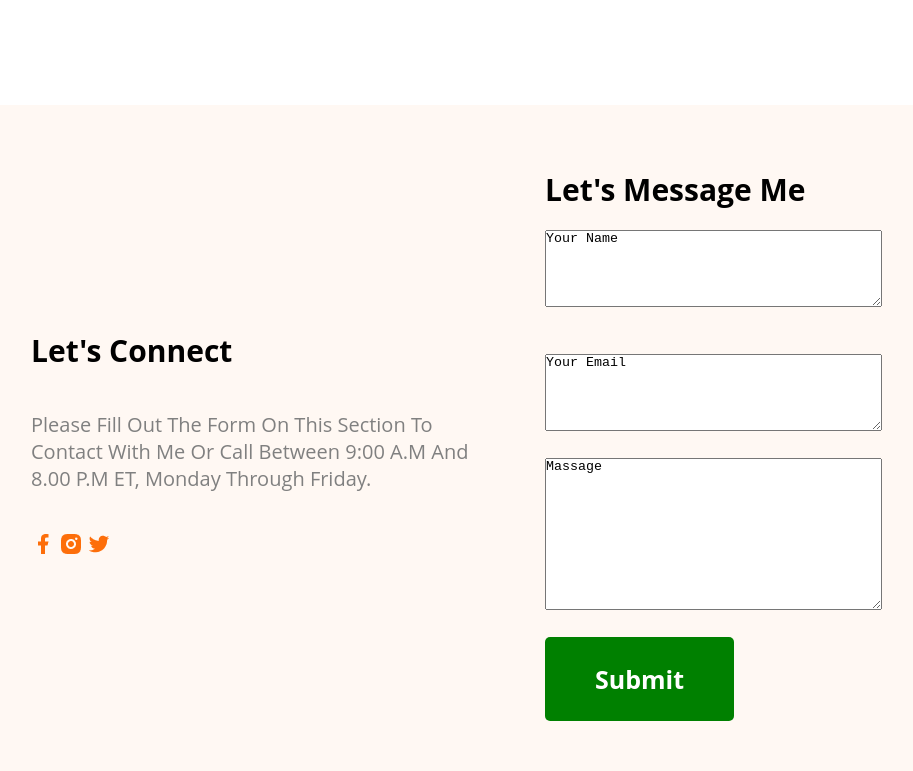
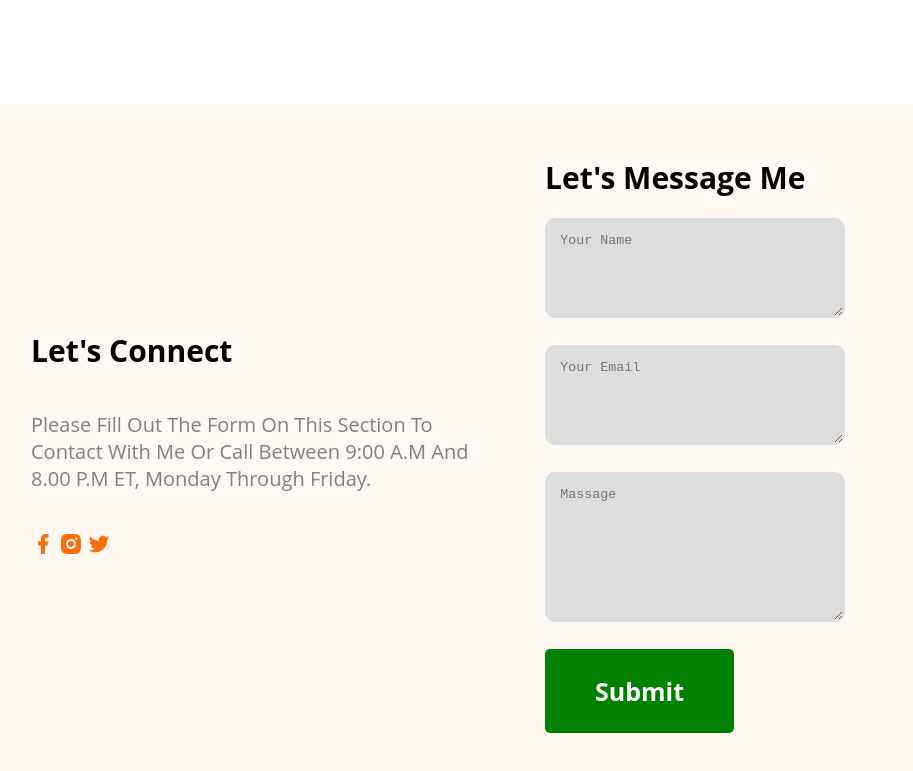
Before and after one commit to TALGAS123/Maryhardy-protfolio-project, a plain HTML site: page index.html in a window 1280 px wide. Shown: the part 3377-4148 px from the top of the page, without its empty margins (119-1032 px from the left). Drawn offline with Linux system fonts and the light colour scheme.

Commit message:
code added

```diff
--- a/index.html
+++ b/index.html
@@ -170,14 +170,10 @@
                 <h2>Let's Message me</h2>
                 <div class="text-box">
 
-                    <form action="/form/submit" method="post">
-                        <textarea class="box1" name="textarea" rows="5" cols="40">Your Name</textarea><br><br>
+                    <textarea class="textarea1" placeholder="Your Name"></textarea> <br><br>
+                    <textarea class="textarea1" placeholder="Your Email"></textarea> <br><br>
+                    <textarea class="textarea2" placeholder="Massage"></textarea> <br><br>
 
-                        <form action="/form/submit" method="post">
-                            <textarea name="textarea" rows="5" cols="40">Your Email</textarea><br><br>
-
-                            <form action="/form/submit" method="post">
-                                <textarea name="textarea" rows="10" cols="40">Massage</textarea><br><br>
 
                 </div>
                             <a class="bt" href="#">Submit</a>
--- a/style.css
+++ b/style.css
@@ -551,8 +551,29 @@ padding: 20px 0px;
     text-transform: capitalize;
 }
 
-.massage-right .box1{
-    margin-bottom: 20px;
+.textarea1{
+
+    background-color: #dddddd;
+    color: #666666;
+    padding: 1em;
+    border-radius: 10px;
+    border: 2px solid transparent;
+    outline: none;
+    height: 100px;
+    width: 300px;
+}
+
+.textarea2{
+
+    background-color: #dddddd;
+    color: #666666;
+    padding: 1em;
+    border-radius: 10px;
+    border: 2px solid transparent;
+    outline: none;
+    height: 150px;
+    width: 300px;
+
 }
 
 .bt{
```
